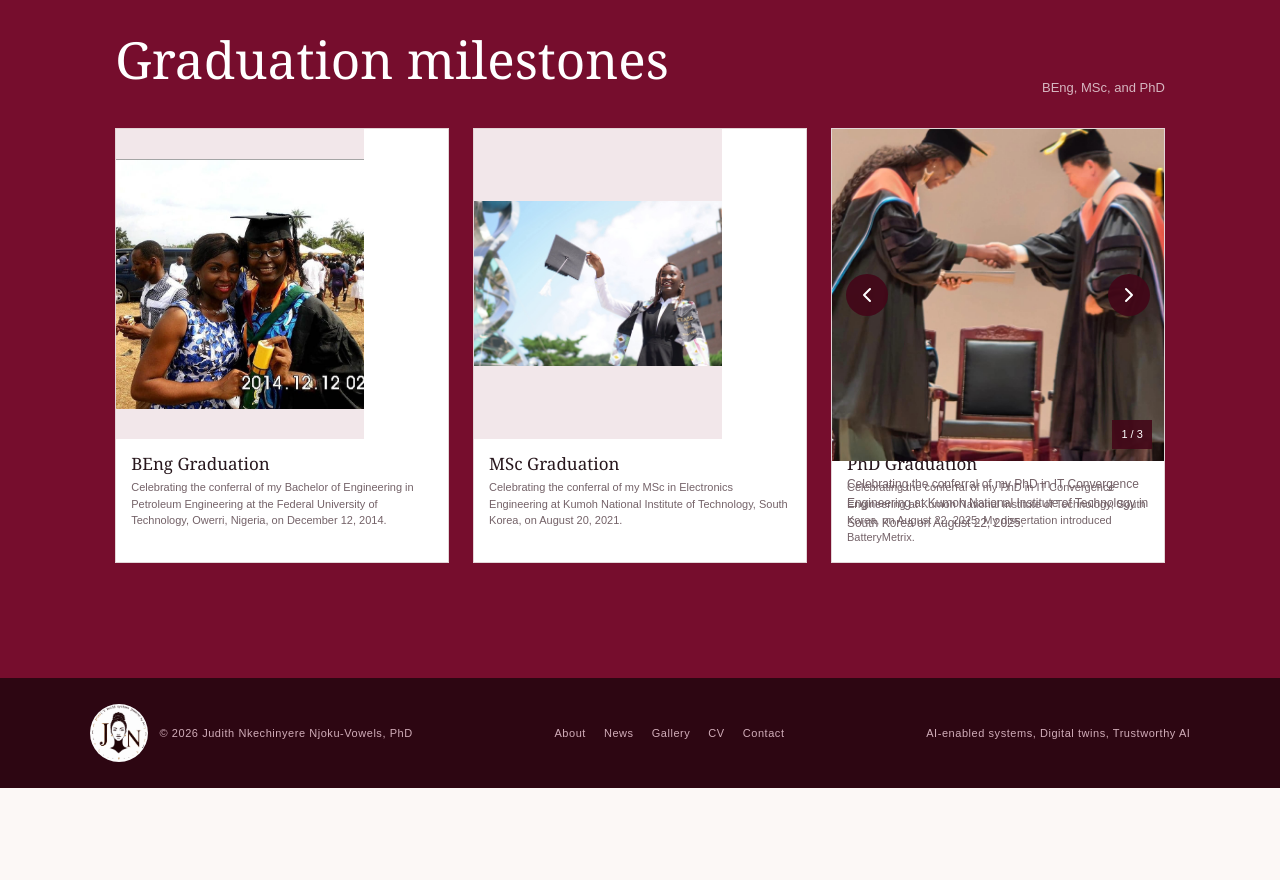
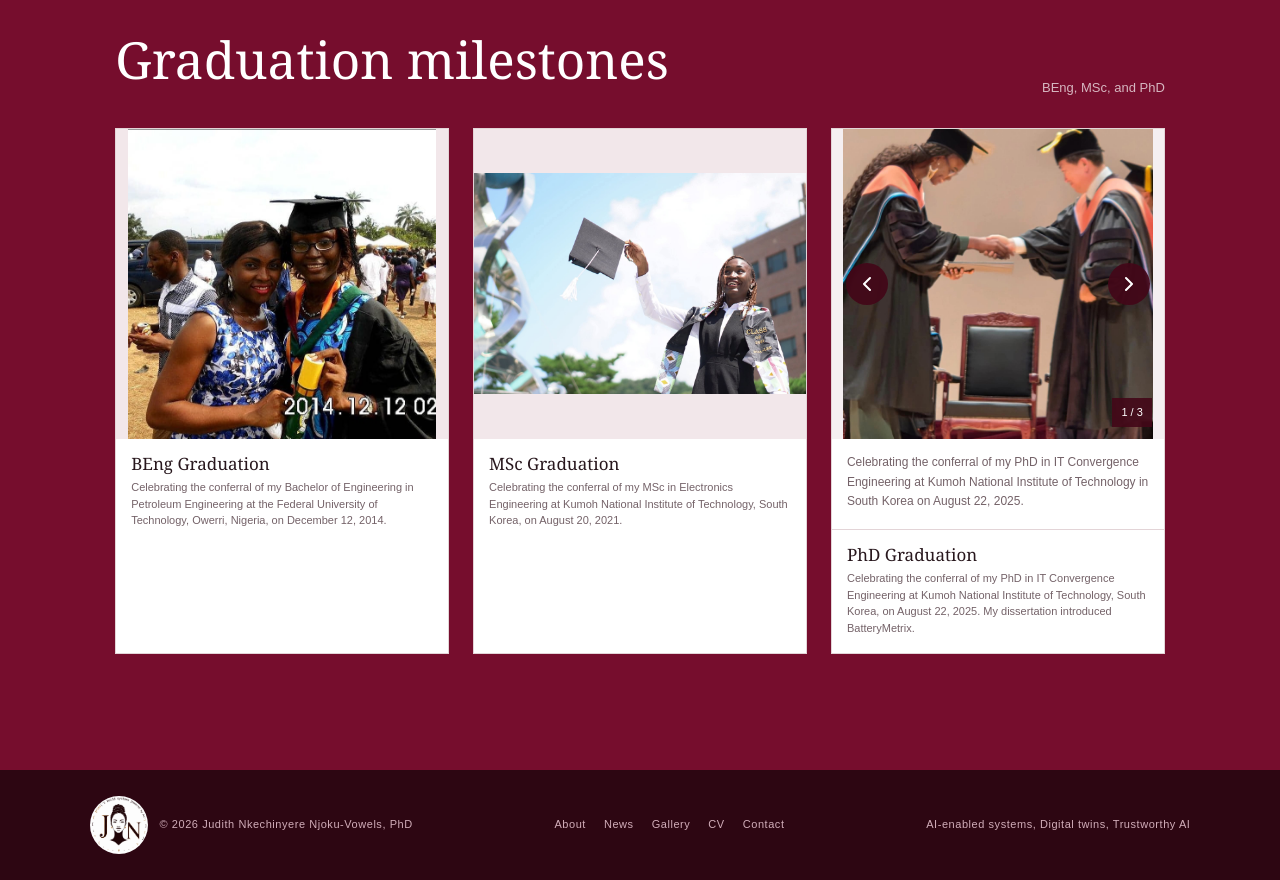
Before and after one commit to Judith989/judith-website-2026, a Next.js app: page /gallery in a window 1280 px wide. Shown: the part 5560-6440 px from the top of the page. Before the commit the page ends 6348 px from the top, so only its background shows below. Built offline with nearby package versions, Linux system fonts and the light colour scheme; no server answers.

Commit message:
Unify graduation carousel card styling

```diff
--- a/app/globals.css
+++ b/app/globals.css
@@ -372,11 +372,11 @@ footer p { margin: 0; }
 .section-heading-row p { color: rgba(255,255,255,.7); font-size: 13px; }
 .degree-milestones { display: grid; gap: 24px; grid-template-columns: repeat(3, 1fr); }
 .degree-card { background: white; border: 1px solid var(--line); color: var(--ink); margin: 0; overflow: hidden; }
-.degree-card > div:first-child:not(.degree-copy) { aspect-ratio: 4 / 5; max-height: 310px; background: #f2e7ea; position: relative; }
+.degree-card > div:first-child:not(.degree-copy):not(.photo-story) { background: #f2e7ea; height: 310px; position: relative; width: 100%; }
 .degree-card > div:first-child img { object-fit: contain; }
 .degree-card > .photo-story { aspect-ratio: auto; background: white; max-height: none; position: static; width: 100%; }
-.degree-card .photo-story-frame { aspect-ratio: 1 / 1; border: 0; width: 100%; }
-.degree-card .story-image-caption { min-height: 82px; padding: 14px 15px 17px; }
+.degree-card .photo-story-frame { aspect-ratio: auto; border: 0; height: 310px; width: 100%; }
+.degree-card .story-image-caption { border-bottom: 1px solid var(--line); min-height: 82px; padding: 14px 15px 17px; }
 .degree-card figcaption { display: grid; gap: 5px; padding: 14px 15px 17px; }
 .degree-card figcaption strong { font-family: Georgia, serif; font-size: 17px; font-weight: 500; line-height: 1.25; }
 .degree-card figcaption span { color: var(--muted); font-size: 11px; line-height: 1.5; }
```
